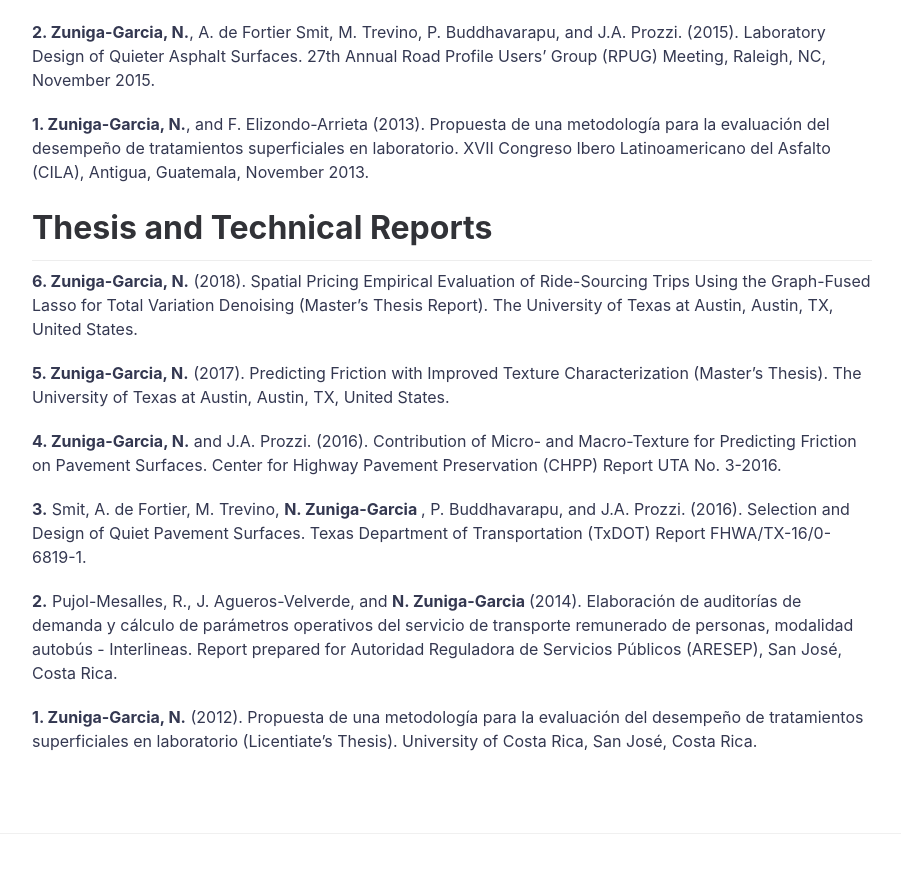
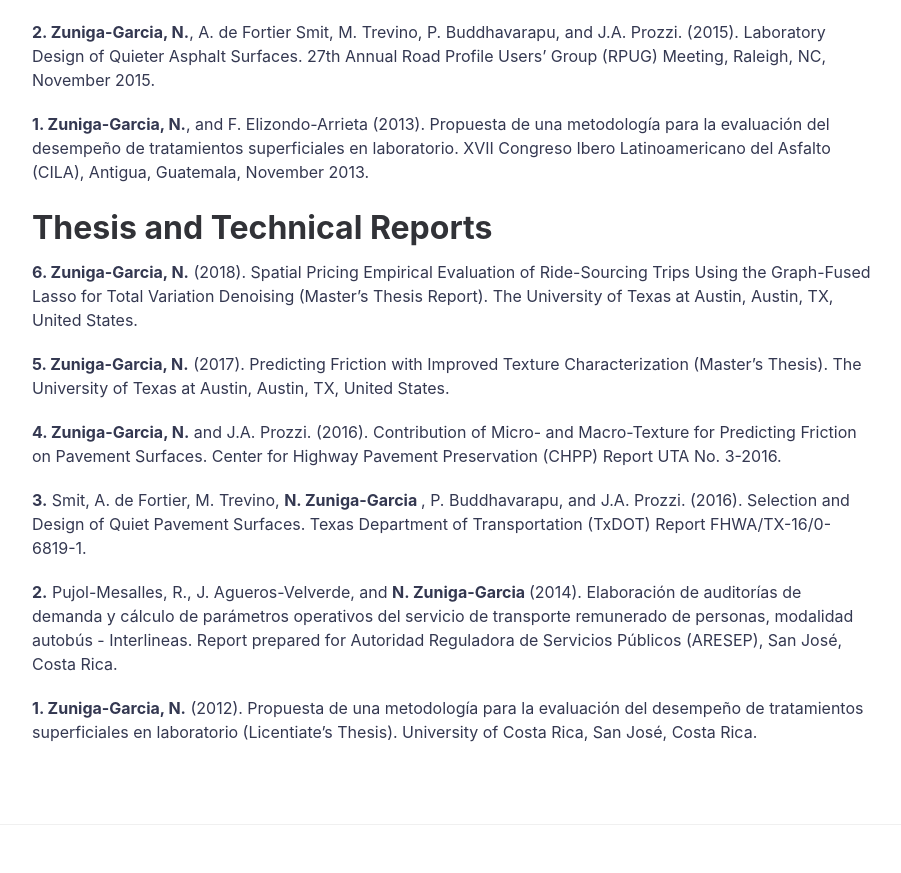
Before and after one commit to nzunigag/nzunigag.github.io, a Jekyll site: the page built from research.md, in a window 1280 px wide and 900 px high, scrolled down 1880 px. Shown: the top 873 px of the window, without its empty margins (188-1089 px from the left). Built offline with Jekyll 4.4.1, drawn with Linux system fonts in a browser that asks for light colours.

```diff
--- a/research.md
+++ b/research.md
@@ -49,7 +49,7 @@ Graph Fused Lasso Denoising Approach. Accepted for presentation in <i> 2018 INFO
 
 
 # Thesis and Technical Reports
-___________
+
 
 <b> 6. Zuniga-Garcia, N.</b> (2018). Spatial Pricing Empirical Evaluation of Ride-Sourcing
 Trips Using the Graph-Fused Lasso for Total Variation Denoising (Master's Thesis Report). The University of Texas at Austin, Austin, TX, United States.
```
